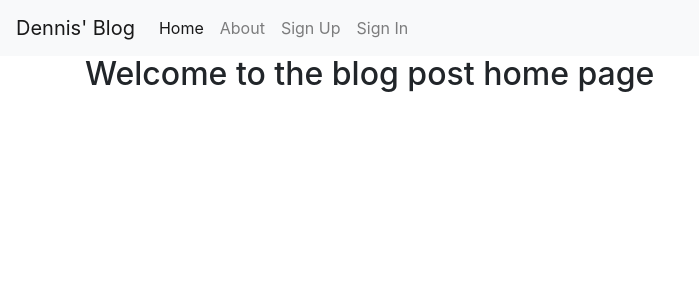
After one commit to D-Mbithi/django-app, a Django app: page /blog/ in a window 1280 px wide. The commit adds this page. Shown: the top 300 px of the page, without its empty margins (0-699 px from the left). Run offline with Django 3.2, Linux system fonts and the light colour scheme; some libraries are stand-ins or nearby versions.

Commit message:
created the url configs for blog app

```diff
--- /dev/null
+++ b/blog/template/blog/index.html
@@ -0,0 +1,6 @@
+{% extends "base.html" %}
+
+
+{% block content %}
+    <h2>Welcome to the blog post home page</h2>
+{% endblock %}
--- /dev/null
+++ b/blog/urls.py
@@ -0,0 +1,6 @@
+from django.conf.urls import url
+from . import views
+
+urlpatterns = [
+    url(r'^$', views.index, name='index'),
+]
--- a/blog/views.py
+++ b/blog/views.py
@@ -1,3 +1,12 @@
 from django.shortcuts import render
 
+
 # Create your views here.
+def index(request):
+    """
+    returns the home page of the blog.
+    """
+    template = 'blog/index.html'
+    context = {}
+
+    return render(request, template, context)
--- a/config/urls.py
+++ b/config/urls.py
@@ -15,6 +15,7 @@ urlpatterns = [
     # User management
     url(r'^users/', include('myprojectsystem.users.urls', namespace='users')),
     url(r'^accounts/', include('allauth.urls')),
+    url(r'^blog/', include('blog.urls')),
 
     # Your stuff: custom urls includes go here
 
--- a/myprojectsystem/templates/base.html
+++ b/myprojectsystem/templates/base.html
@@ -3,7 +3,7 @@
   <head>
     <meta charset="utf-8">
     <meta http-equiv="x-ua-compatible" content="ie=edge">
-    <title>{% block title %}MyProjectSystem{% endblock title %}</title>
+    <title>{% block title %}Personal Blog{% endblock title %}</title>
     <meta name="viewport" content="width=device-width, initial-scale=1.0">
     <meta name="description" content="">
     <meta name="author" content="">
@@ -37,7 +37,7 @@
         <button class="navbar-toggler navbar-toggler-right" type="button" data-toggle="collapse" data-target="#navbarSupportedContent" aria-controls="navbarSupportedContent" aria-expanded="false" aria-label="Toggle navigation">
           <span class="navbar-toggler-icon"></span>
         </button>
-        <a class="navbar-brand" href="{% url 'home' %}">MyProjectSystem</a>
+        <a class="navbar-brand" href="{% url 'home' %}">Dennis' Blog</a>
 
         <div class="collapse navbar-collapse" id="navbarSupportedContent">
           <ul class="navbar-nav mr-auto">
```
Also changed, not shown: blog/models.py (+9 -5 lines), blog/migrations/__init__.py (deleted), 1 other file.
